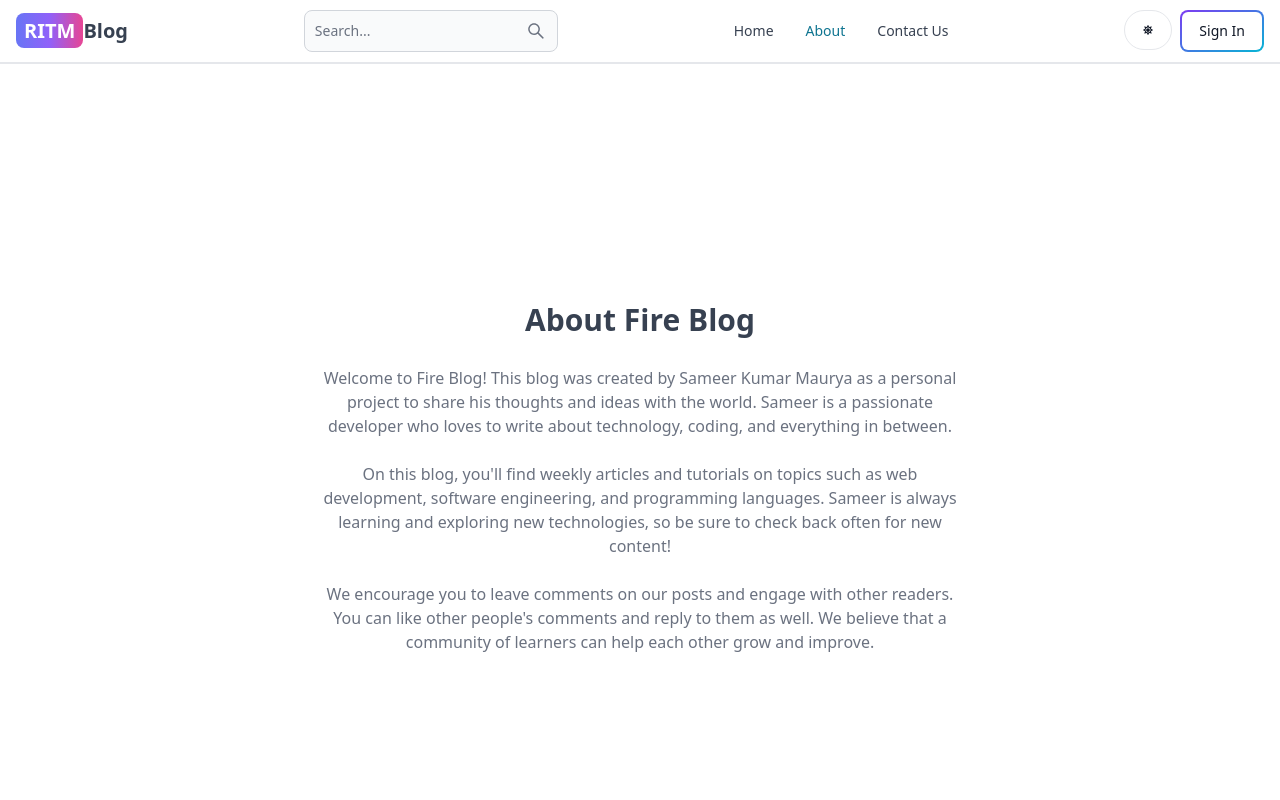
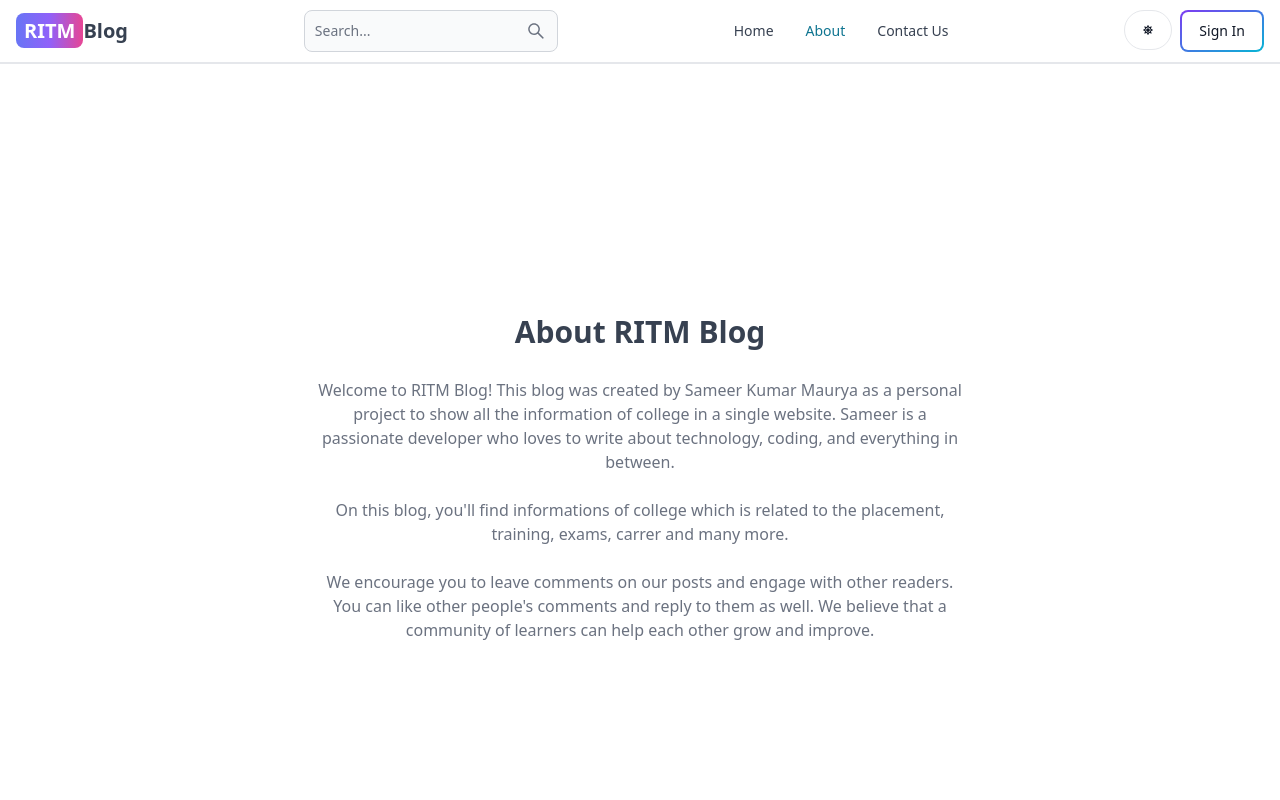
Before and after one commit to SAMEER563/InformMe, a React (Vite) app in the folder client/: page /about in a window 1280 px wide. Shown: the top 800 px of the page. Built offline with nearby package versions, Linux system fonts and the light colour scheme; no server answers.

Commit message:
about page change

```diff
--- a/client/src/pages/About.jsx
+++ b/client/src/pages/About.jsx
@@ -5,21 +5,17 @@ export default function About() {
       <div className='max-w-2xl mx-auto p-3 text-center'>
         <div>
           <h1 className='text-3xl font font-semibold text-center my-7'>
-            About Fire Blog
+            About RITM Blog
           </h1>
           <div className='text-md text-gray-500 flex flex-col gap-6'>
             <p>
-              Welcome to Fire Blog! This blog was created by Sameer Kumar Maurya
-              as a personal project to share his thoughts and ideas with the
-              world. Sameer is a passionate developer who loves to write about
+              Welcome to RITM Blog! This blog was created by Sameer Kumar Maurya
+              as a personal project to show all the information of college in a single website. Sameer is a passionate developer who loves to write about
               technology, coding, and everything in between.
             </p>
 
             <p>
-              On this blog, you&apos;ll find weekly articles and tutorials on topics
-              such as web development, software engineering, and programming
-              languages. Sameer is always learning and exploring new
-              technologies, so be sure to check back often for new content!
+              On this blog, you&apos;ll find informations of college which is related to the placement, training, exams, carrer and many more.
             </p>
 
             <p>
```
